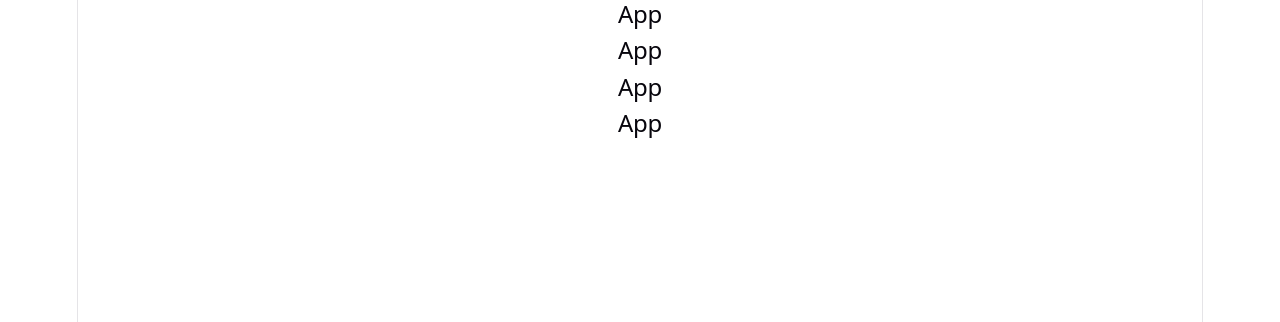
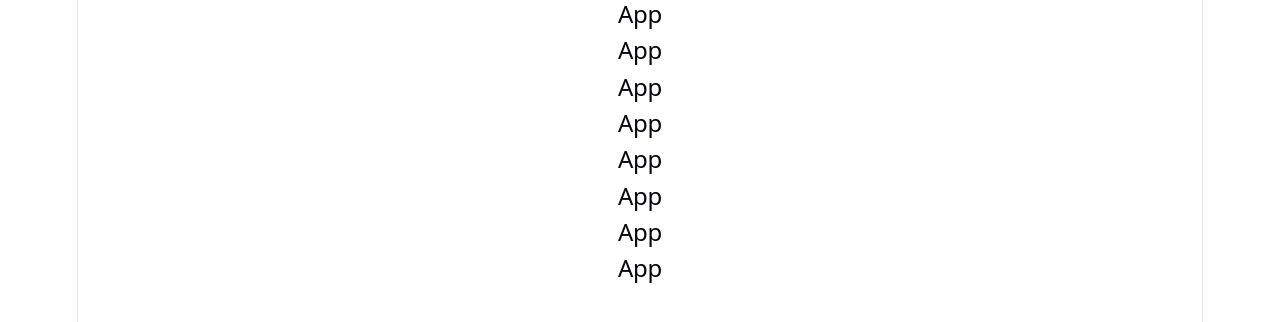
Before and after one commit to irfanabbas4/TourManagment, a React (Vite) app: page / in a window 1280 px wide. Shown: the top 322 px of the page. Built offline with nearby package versions, Linux system fonts and the light colour scheme.

Commit message:
chore: fix issue

```diff
--- a/src/App.tsx
+++ b/src/App.tsx
@@ -7,6 +7,10 @@ const App = () => {
 			<h2>App</h2>
 			<h2>App</h2>
 			<h2>App</h2>
+			<h2>App</h2>
+			<h2>App</h2>
+			<h2>App</h2>
+			<h2>App</h2>
 		</div>
 	);
 };
```
